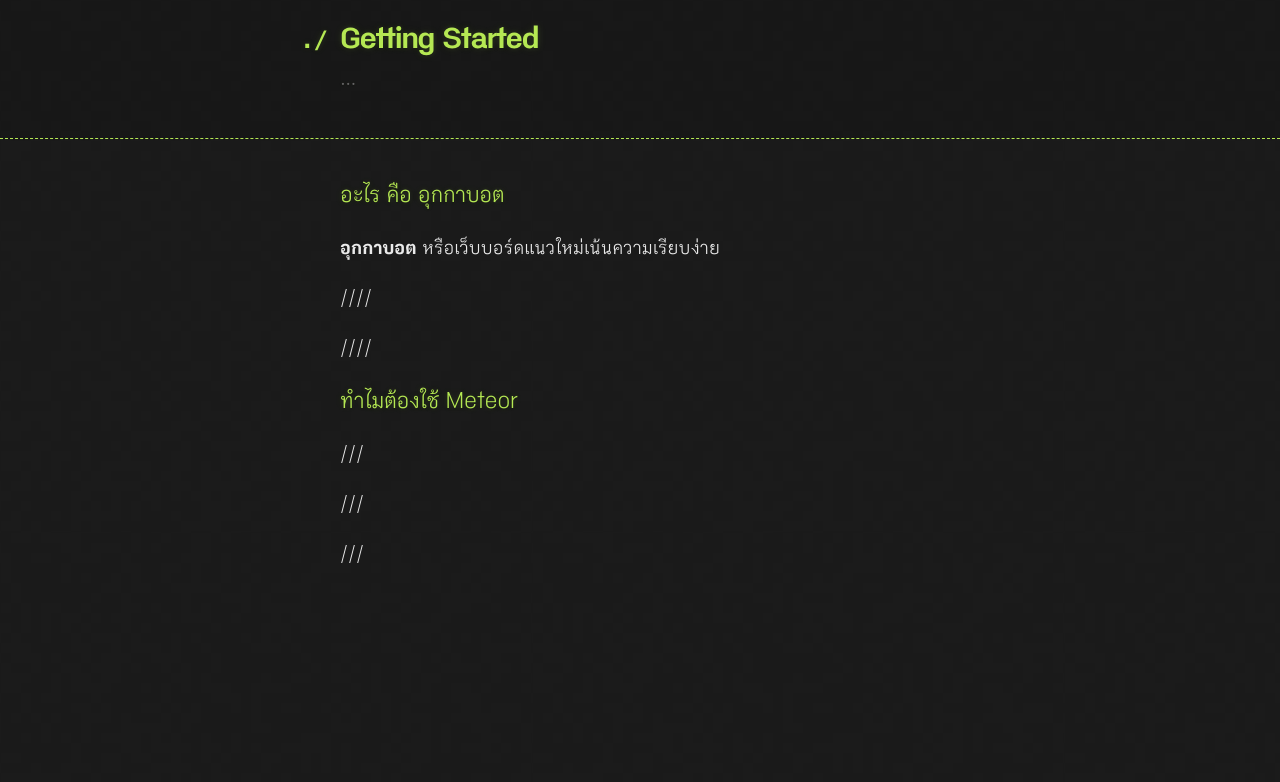
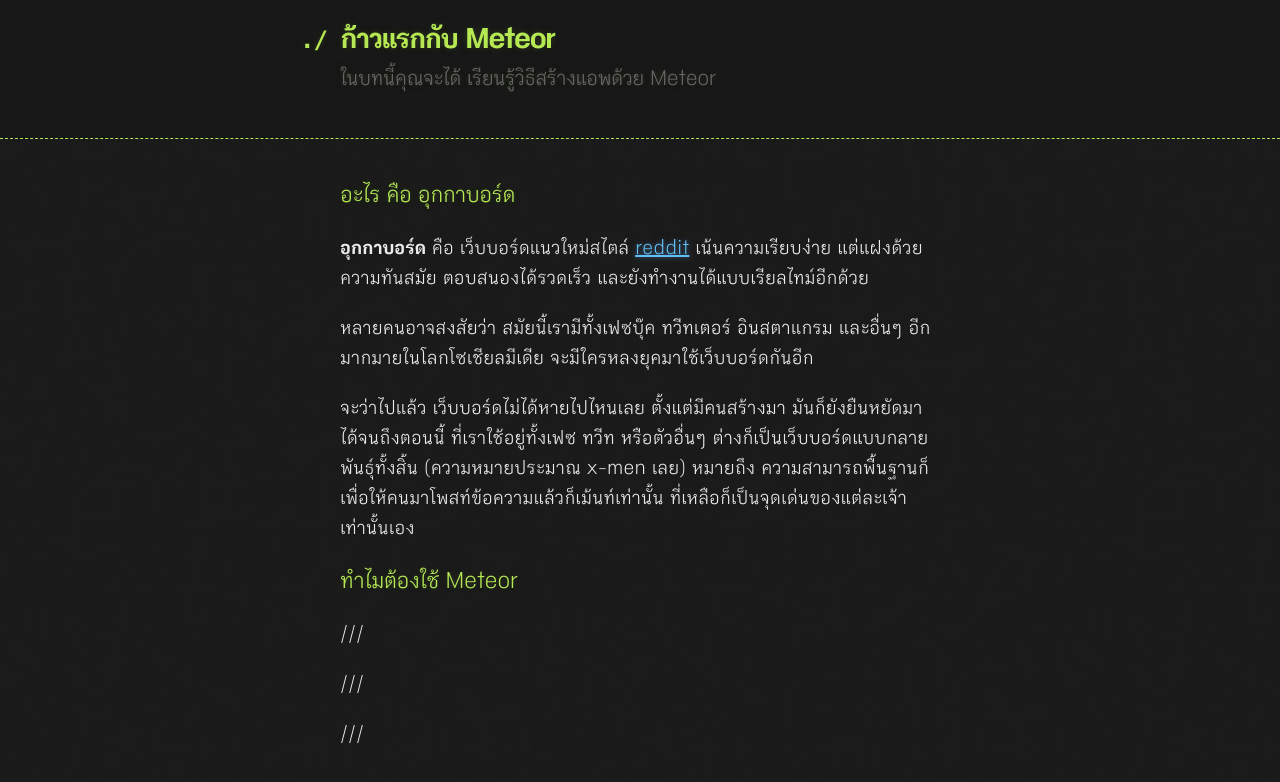
Before and after one commit to Ookkabat/DevelopOokkaboard, a Jekyll site: the page built from ch01-getting-started.md, in a window 1280 px wide. Shown: the top 782 px of the page. Built offline with Jekyll 4.4.1, drawn with Linux system fonts in a browser that asks for light colours.

Commit message:
Updated ch01

```diff
--- a/ch01-getting-started.md
+++ b/ch01-getting-started.md
@@ -1,15 +1,16 @@
 ---
-title: Getting Started
 layout: default
+title: ก้าวแรกกับ Meteor
+excerpt: เรียนรู้วิธีสร้างแอพด้วย Meteor
 ---
 
-## อะไร คือ อุกกาบอต
+## อะไร คือ อุกกาบอร์ด
 
-**อุกกาบอต** หรือเว็บบอร์ดแนวใหม่เน้นความเรียบง่าย
+**อุกกาบอร์ด** คือ เว็บบอร์ดแนวใหม่สไตล์ [reddit](https://www.reddit.com/) เน้นความเรียบง่าย แต่แฝงด้วยความทันสมัย ตอบสนองได้รวดเร็ว และยังทำงานได้แบบเรียลไทม์อีกด้วย
 
-////
+หลายคนอาจสงสัยว่า สมัยนี้เรามีทั้งเฟซบุ๊ค ทวีทเตอร์ อินสตาแกรม และอื่นๆ อีกมากมายในโลกโซเชียลมีเดีย จะมีใครหลงยุคมาใช้เว็บบอร์ดกันอีก
 
-////
+จะว่าไปแล้ว เว็บบอร์ดไม่ได้หายไปไหนเลย ตั้งแต่มีคนสร้างมา มันก็ยังยืนหยัดมาได้จนถึงตอนนี้ ที่เราใช้อยู่ทั้งเฟซ ทวีท หรือตัวอื่นๆ ต่างก็เป็นเว็บบอร์ดแบบกลายพันธ์ุทั้งสิ้น (ความหมายประมาณ x-men เลย) หมายถึง ความสามารถพื้นฐานก็เพื่อให้คนมาโพสท์ข้อความแล้วก็เม้นท์เท่านั้น ที่เหลือก็เป็นจุดเด่นของแต่ละเจ้าเท่านั้นเอง
 
 ## ทำไมต้องใช้ Meteor
 
```
